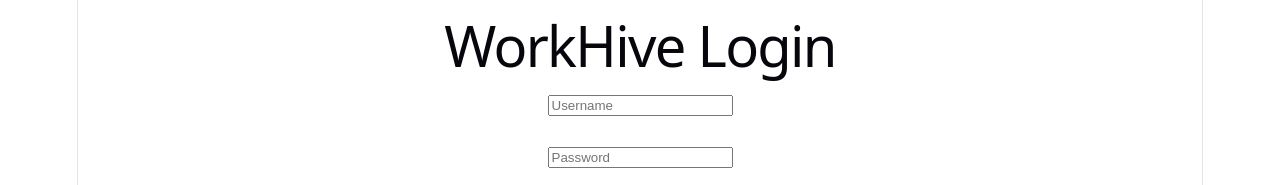
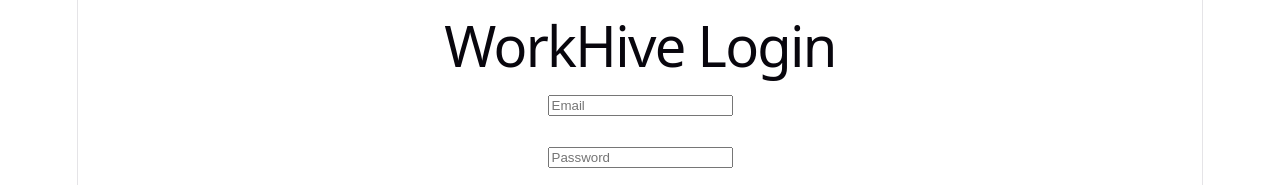
Before and after one commit to Ganesh-Macherla/WorkHive, a React app in the folder frontend/: page / in a window 1280 px wide. Shown: the top 185 px of the page. Built offline with nearby package versions, Linux system fonts and the light colour scheme; the HTML template or start-up script is replaced by a standard one.

Commit message:
connect frontend login to backend auth

```diff
--- a/frontend/src/pages/Login.jsx
+++ b/frontend/src/pages/Login.jsx
@@ -1,9 +1,29 @@
 import { useState } from "react";
+import { useNavigate } from "react-router-dom";
+import api from "../services/api";
 
 function Login() {
+    const navigate = useNavigate();
 
-  const [username, setUsername] = useState("");
+  const [email, setEmail] = useState("");
   const [password, setPassword] = useState("");
+
+  const handleLogin = async () => {
+    console.log("Login button clicked");
+  try {
+    const response = await api.post("/login", {
+      email,
+      password,
+    });
+
+    console.log(response.data);
+
+  } catch (error) {
+    console.log(error);
+    console.log(error.response);
+    alert(JSON.stringify(error.response?.data));
+  }
+};
 
   return (
     <div>
@@ -12,9 +32,9 @@ function Login() {
 
       <input
         type="text"
-        placeholder="Username"
-        value={username}
-        onChange={(e) => setUsername(e.target.value)}
+        placeholder="Email"
+        value={email}
+        onChange={(e) => setEmail(e.target.value)}
       />
 
       <br />
@@ -30,7 +50,9 @@ function Login() {
       <br />
       <br />
 
-      <button>Login</button>
+      <button onClick={handleLogin}>
+        Login
+      </button>
 
     </div>
   );
```
Also changed, not shown: 1 other file (tests, documents, lock files or other folders).
